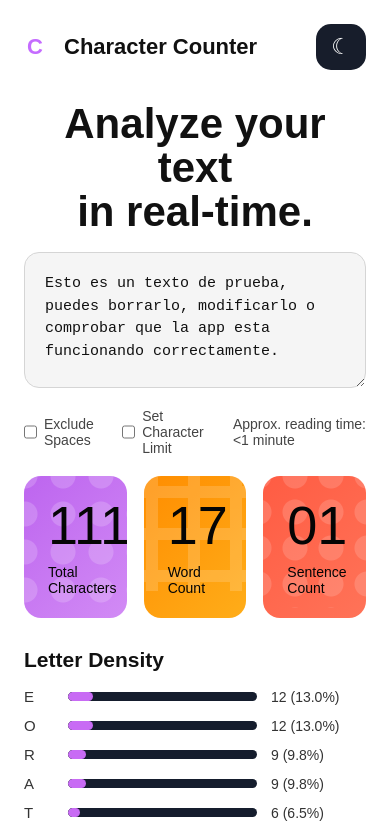
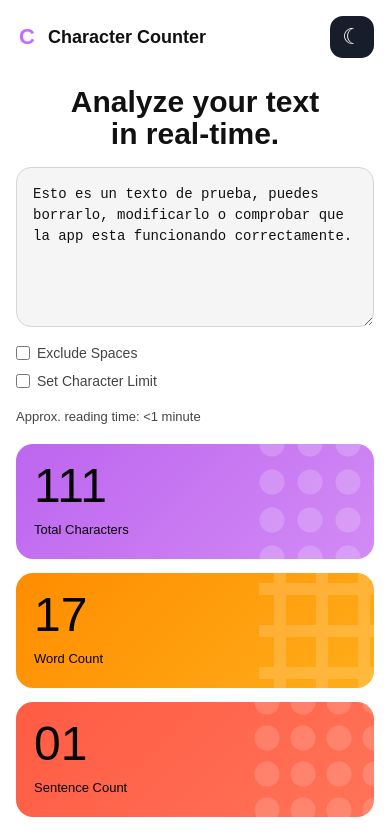
Before and after one commit to Ramon408/tpfinal-fullstack, a React (Vite) app: page / in a window 390 px wide. Shown: the top 836 px of the page. Built offline with nearby package versions, Linux system fonts and the light colour scheme.

Commit message:
agrega el diseño adaptable para celulares y tablets

```diff
--- a/src/index.css
+++ b/src/index.css
@@ -490,3 +490,116 @@ main:not(.dark-theme) .density-letter,
 main:not(.dark-theme) .density-value {
   color: #333333;
 }
+
+/* =========================
+   DISEÑO RESPONSIVE
+========================= */
+
+/* TABLET */
+
+@media (max-width: 768px) {
+  main {
+    padding: 20px;
+  }
+
+  .main-title {
+    font-size: 36px;
+  }
+
+  .stats-section {
+    grid-template-columns: 1fr;
+    gap: 14px;
+  }
+
+  .stat-card {
+    min-height: 120px;
+  }
+
+  .controls {
+    align-items: flex-start;
+    flex-direction: column;
+  }
+
+  .control-options {
+    flex-wrap: wrap;
+  }
+}
+
+
+/* CELULAR */
+
+@media (max-width: 480px) {
+  main {
+    padding: 16px;
+  }
+
+  .header {
+    gap: 15px;
+  }
+
+  .brand {
+    gap: 10px;
+  }
+
+  .brand h1 {
+    font-size: 18px;
+  }
+
+  .theme-button {
+    width: 44px;
+    height: 42px;
+    border-radius: 13px;
+  }
+
+  .main-title {
+    margin-top: 28px;
+    font-size: 30px;
+  }
+
+  .write-area textarea {
+    min-height: 160px;
+    padding: 16px;
+    font-size: 14px;
+  }
+
+  .controls {
+    margin-top: 14px;
+  }
+
+  .control-options {
+    flex-direction: column;
+    align-items: flex-start;
+    gap: 12px;
+  }
+
+  .reading-time {
+    font-size: 13px;
+  }
+
+  .stat-card {
+    min-height: 115px;
+    padding: 18px;
+  }
+
+  .stat-number {
+    font-size: 48px;
+  }
+
+  .stat-label {
+    font-size: 13px;
+  }
+
+  .density-item {
+    grid-template-columns: 22px 1fr;
+    gap: 10px;
+  }
+
+  .density-value {
+    grid-column: 2;
+    font-size: 13px;
+  }
+
+  .density-bar {
+    grid-column: 2;
+  }
+}
```
